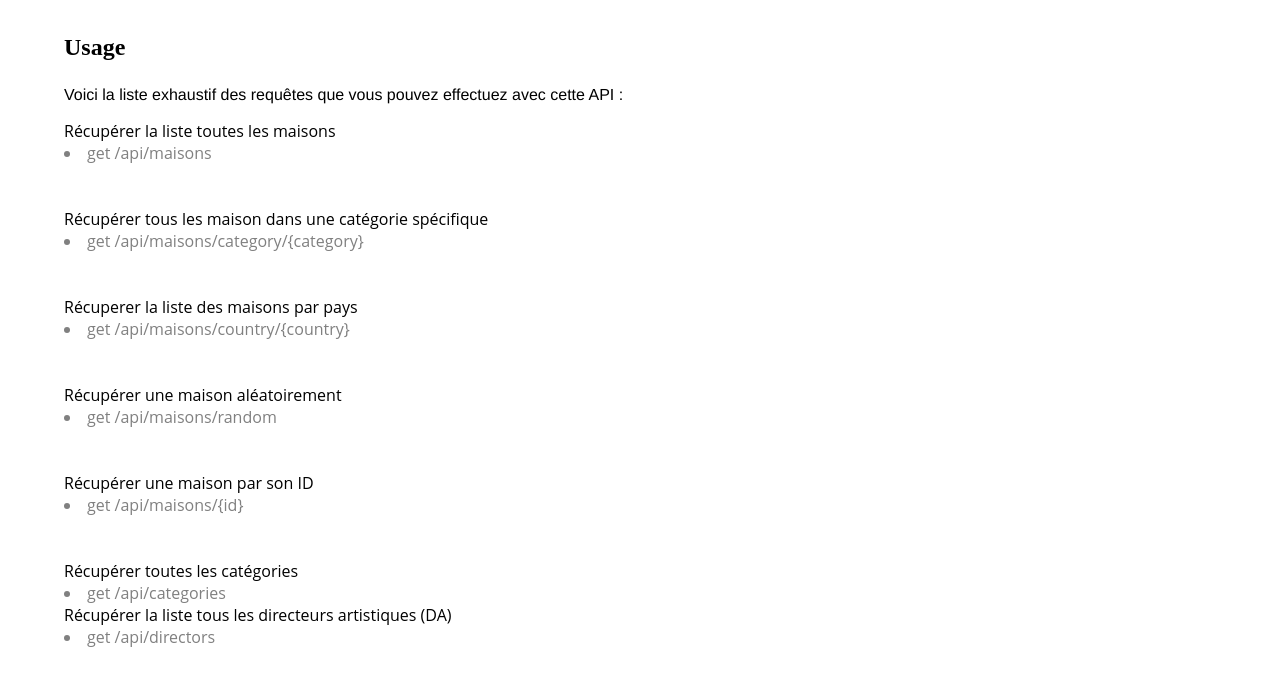
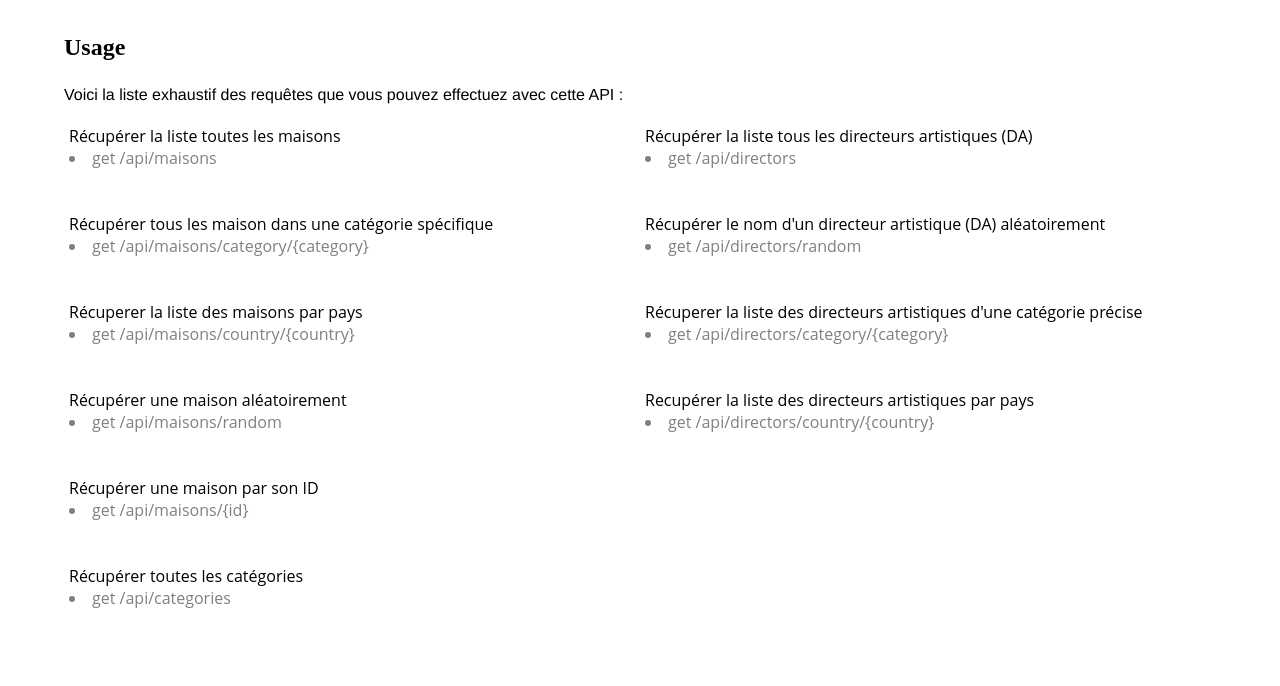
Before and after one commit to christmknd/HauteCouture-API, a website: page public/index.html in a window 1280 px wide. Shown: the part 780-1466 px from the top of the page. Drawn offline with Linux system fonts and the light colour scheme.

Commit message:
Split the second section in two

```diff
--- a/public/index.html
+++ b/public/index.html
@@ -70,6 +70,8 @@
 
 <section id="usage">
 
+        <div class="container">
+            <div class="column">
                 Récupérer la liste toutes les maisons <br>
 
                 <li> get /api/maisons</li> <br> <br>
@@ -95,8 +97,8 @@
                 Récupérer toutes les catégories
 
                 <li>get /api/categories</li>
-
-
+            </div>
+            <div class="column">
                 Récupérer la liste tous les directeurs artistiques (DA)
 
                 <li>get /api/directors </li> <br> <br>
@@ -115,6 +117,8 @@
                 Recupérer la liste des directeurs artistiques par pays
 
                 <li>get /api/directors/country/{country} </li> <br> <br>
+            </div>
+        </div>
 </section>
 
 
--- a/public/style.css
+++ b/public/style.css
@@ -100,6 +100,10 @@ h1{
 
 /* SECTION */
 
+.container {
+    display: flex;
+    flex-direction: row;
+}
 
 .last_p {
     display: flex;
```
Lines whose indentation alone changed are shown as unchanged.
